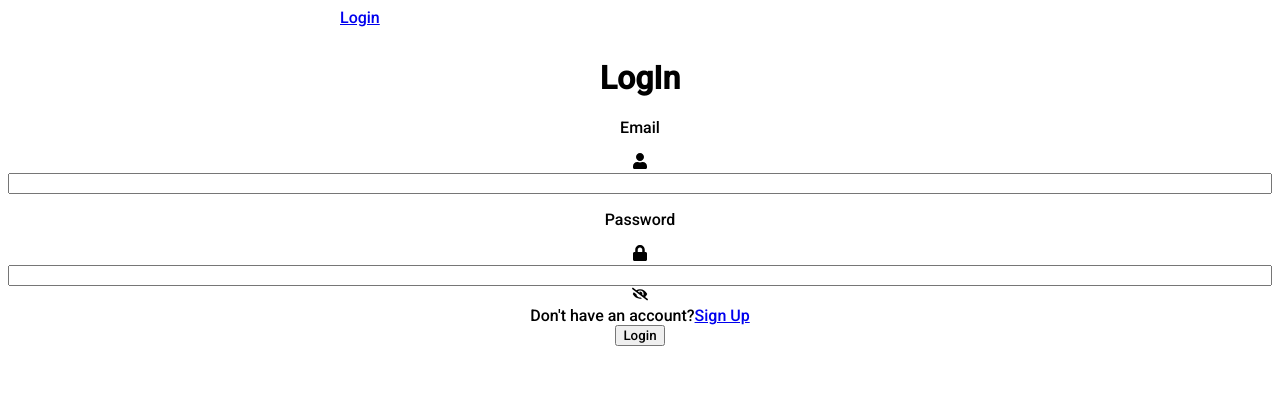
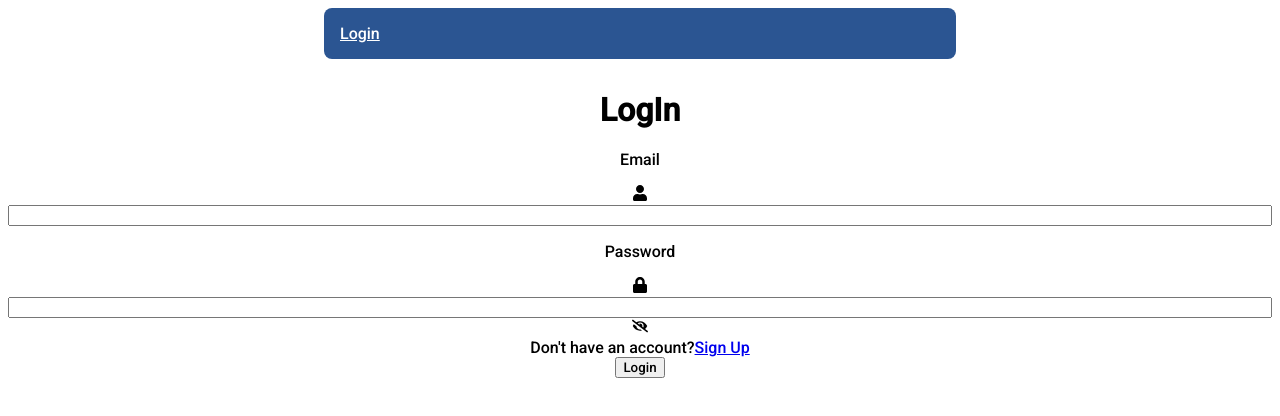
Before and after one commit to ramirolynch/screening-front, a React (Create React App) app: page /login in a window 1280 px wide. Shown: the top 416 px of the page. Built offline with nearby package versions, Linux system fonts and the light colour scheme; no server answers.

Commit message:
improved css changed colors, borders

```diff
--- a/src/index.css
+++ b/src/index.css
@@ -132,15 +132,31 @@ div > nav > ul > li {
 
 .emptymatch {
   width: 600px;
-  margin: 0 auto 0 auto;
+  margin: 0 auto 1em auto;
   justify-content: flex-start;
   text-align: left;
+  border: 5px solid #64bbe3;
+  border-radius: 0.5em;
 }
 
 .emptymatch > ul {
-  padding: 0;
+  padding: 1em;
 }
-*/ @media only screen and (max-width: 768px) {
+
+ul > li > a {
+  color: #2b5592;
+}
+
+div > nav > ul {
+  background-color: #2b5592;
+  padding: 1em;
+  border-radius: 0.5em;
+}
+div > nav > ul > li > a {
+  color: white;
+}
+
+@media only screen and (max-width: 768px) {
   .screeningList > button {
     width: 400px;
   }
```
